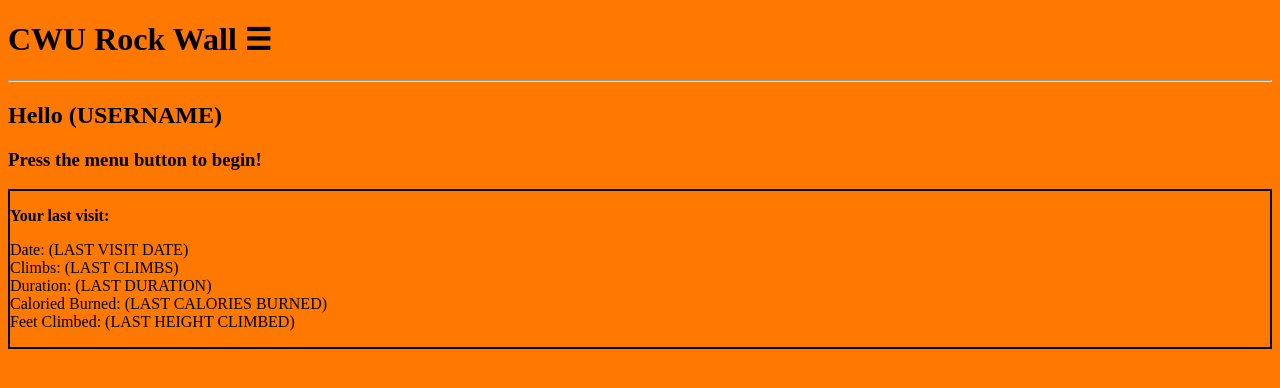
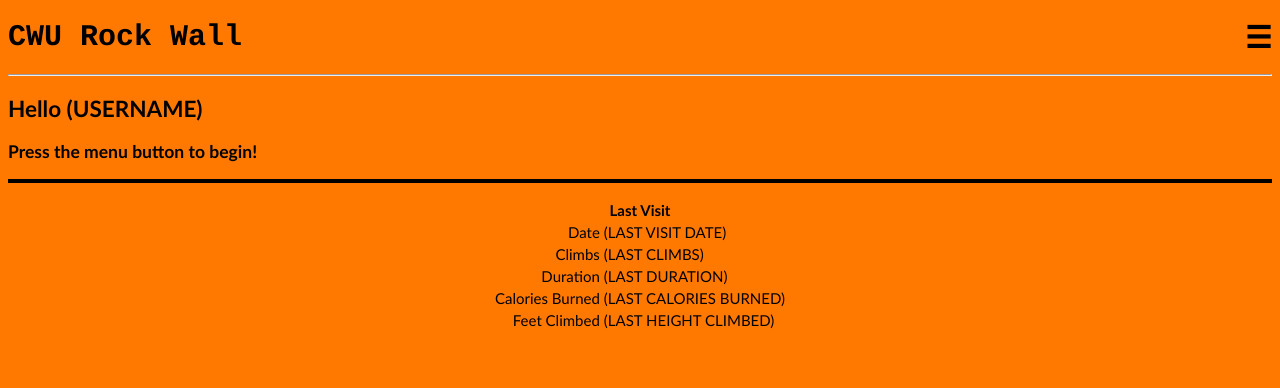
Before and after one commit to thmordaunt/446-lab6, a plain HTML site: page index.html in a window 1280 px wide. Drawn offline with Linux system fonts and the light colour scheme.

Commit message:
Update index.html

```diff
--- a/index.html
+++ b/index.html
@@ -15,6 +15,10 @@
     <meta name="viewport" content="width=device-width, initial-scale=1" />
 	<meta name="generator" content="Geany 1.27" />
     <style>
+        body {
+            font: 15px Trebuchet MS, sans-serif;
+        }
+
         /* The side navigation menu */
         .sidenav {
           height: 100%; /* 100% Full-height */
@@ -23,7 +27,7 @@
           z-index: 1; /* Stay on top */
           top: 0; /* Stay at the top */
           right: 0;
-          background-color: #111; /* Black*/
+          background-color: #323232; /* Black*/
           font-family: Arial;
           overflow-x: hidden; /* Disable horizontal scroll */
           padding-top: 60px; /* Place content 60px from the top */
@@ -56,9 +60,10 @@
         }
 
         .box {
-            border-style: solid;
+            border: solid;
             border-width: 2px;
         }
+
 
     </style>
 </head>
@@ -67,16 +72,16 @@
 
     <div id="mySidenav" class="sidenav">
       <a href="javascript:void(0)" class="closebtn" onclick="closeNav()">&times;</a>
-      <a href="home-page.html">Home</a>
+      <a href="index.html">Home</a>
       <a href="new-workout.html">New Workout</a>
       <a href="past-workout-list.html">Past Workouts</a>
       <a href="account-info.html">Account Info</a>
     </div>
 
 	<div>
-		<h1>
+		<h1 style="font-family:Courier;">
 			CWU Rock Wall
-			 <span style="font-size:30px;cursor:pointer" onclick="openNav()">&#9776; </span>
+			 <span style="font-size:30px;cursor:pointer;float:right" onclick="openNav()">&#9776; </span>
              <script>
                 function openNav() {
                   document.getElementById("mySidenav").style.width = "250px";
@@ -92,16 +97,37 @@
 	<h2>Hello (USERNAME)</h2>
 	<h3>Press the menu button to begin!</h3>
 
-    <div class="box">
+    <p class="box">
 
-        <p><strong>Your last visit:</strong>
-            <div>Date: (LAST VISIT DATE)</div>
-            <div>Climbs: (LAST CLIMBS)</div>
-            <div>Duration: (LAST DURATION)</div>
-            <div>Caloried Burned: (LAST CALORIES BURNED)</div>
-            <div>Feet Climbed: (LAST HEIGHT CLIMBED)</div>
-        </p>
-	</div>
+
+        <table align="center"  >
+            <thead>
+                <th colspan="2">Last Visit</th>
+            </thead>
+            <tbody>
+                <tr>
+                    <td align="right">Date</td>
+                    <td>(LAST VISIT DATE)</td>
+                </tr>
+                <tr>
+                    <td border-left="1" align="right">Climbs</td>
+                    <td>(LAST CLIMBS)</td>
+                </tr>
+                <tr>
+                    <td align="right">Duration</td>
+                    <td>(LAST DURATION)</td>
+                </tr>
+                <tr>
+                    <td align="right">Calories Burned</td>
+                    <td>(LAST CALORIES BURNED)</td>
+                </tr>
+                <tr>
+                    <td align="right">Feet Climbed</td>
+                    <td>(LAST HEIGHT CLIMBED)</td>
+                </tr>
+            </tbody>
+        </table>
+	</p>
 
 </body>
 
```
